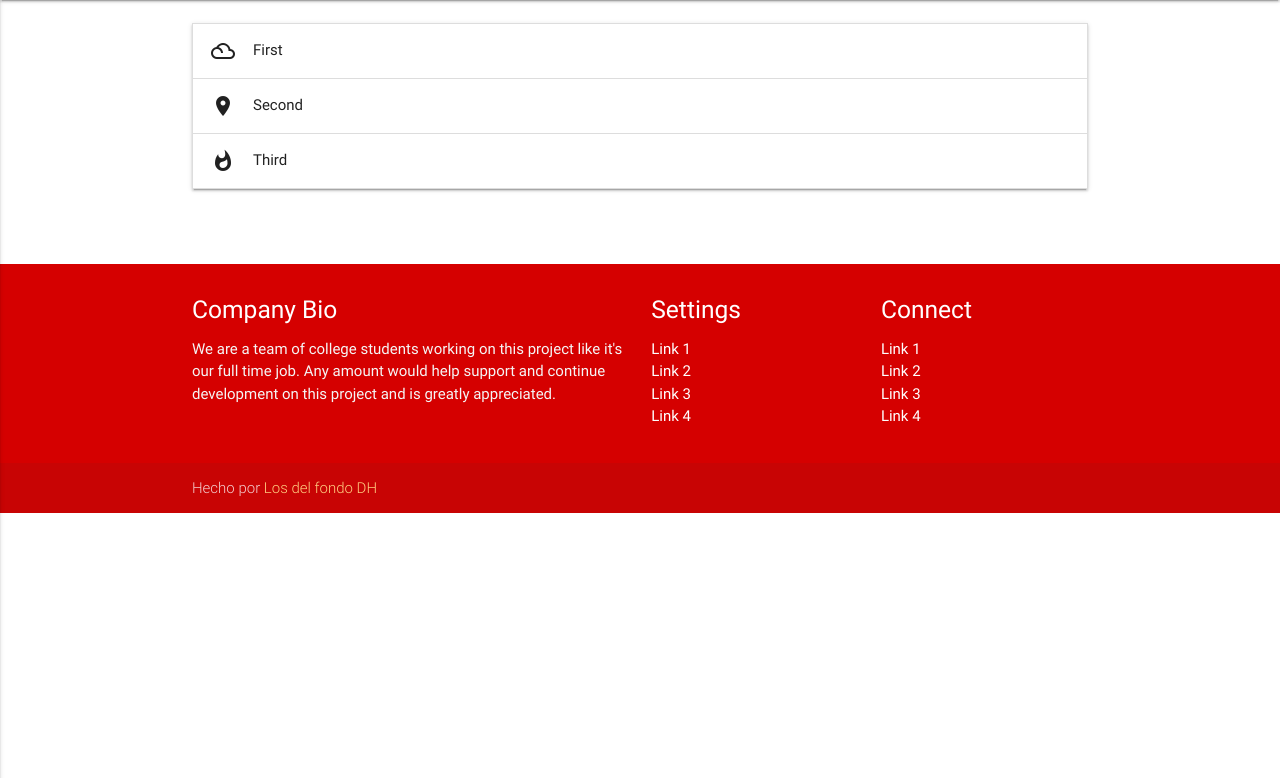
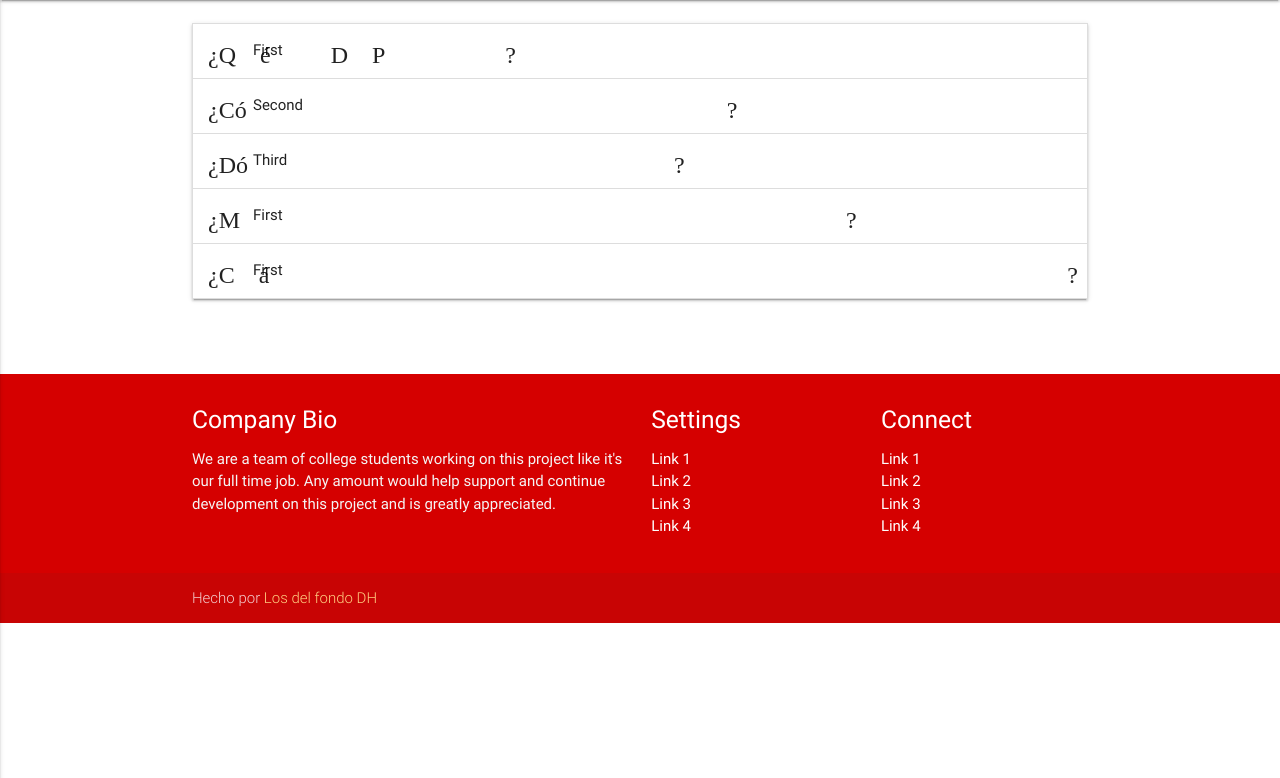
Before and after one commit to lmancuso/deprevia, a PHP site: page /faqs.php in a window 1280 px wide. Shown: the part 64-842 px from the top of the page. Run offline with PHP 8.4, Linux system fonts and the light colour scheme; some libraries are stand-ins or nearby versions.

Commit message:
Cambio titulo de faqs

```diff
--- a/faqs.php
+++ b/faqs.php
@@ -19,15 +19,23 @@
 
       <ul class="collapsible" data-collapsible="accordion">
     <li>
-      <div class="collapsible-header"><i class="material-icons">filter_drama</i>First</div>
+      <div class="collapsible-header"><i class="material-icons">¿Qué es DePrevia?</i>First</div>
       <div class="collapsible-body"><span>Lorem ipsum dolor sit amet, consectetur adipisicing elit. Expedita mollitia facilis deserunt placeat nesciunt itaque velit, consequatur consectetur, dolorem aliquid voluptas! Quia excepturi odio pariatur ipsam sapiente ea. Excepturi, deleniti!</span></div>
     </li>
     <li>
-      <div class="collapsible-header"><i class="material-icons">place</i>Second</div>
+      <div class="collapsible-header"><i class="material-icons">¿Cómo puedo crear un grupo?</i>Second</div>
       <div class="collapsible-body"><span>Lorem ipsum dolor sit amet, consectetur adipisicing elit. Expedita mollitia facilis deserunt placeat nesciunt itaque velit, consequatur consectetur, dolorem aliquid voluptas! Quia excepturi odio pariatur ipsam sapiente ea. Excepturi, deleniti!</span></div>
     </li>
     <li>
-      <div class="collapsible-header"><i class="material-icons">whatshot</i>Third</div>
+      <div class="collapsible-header"><i class="material-icons">¿Dónde aparece mi grupo?</i>Third</div>
+      <div class="collapsible-body"><span>Lorem ipsum dolor sit amet, consectetur adipisicing elit. Expedita mollitia facilis deserunt placeat nesciunt itaque velit, consequatur consectetur, dolorem aliquid voluptas! Quia excepturi odio pariatur ipsam sapiente ea. Excepturi, deleniti!</span></div>
+    </li>
+    <li>
+      <div class="collapsible-header"><i class="material-icons">¿Mi grupo es visible para todos?</i>First</div>
+      <div class="collapsible-body"><span>Lorem ipsum dolor sit amet, consectetur adipisicing elit. Expedita mollitia facilis deserunt placeat nesciunt itaque velit, consequatur consectetur, dolorem aliquid voluptas! Quia excepturi odio pariatur ipsam sapiente ea. Excepturi, deleniti!</span></div>
+    </li>
+    <li>
+      <div class="collapsible-header"><i class="material-icons">¿Cuántos integrantes puede tener un grupo?</i>First</div>
       <div class="collapsible-body"><span>Lorem ipsum dolor sit amet, consectetur adipisicing elit. Expedita mollitia facilis deserunt placeat nesciunt itaque velit, consequatur consectetur, dolorem aliquid voluptas! Quia excepturi odio pariatur ipsam sapiente ea. Excepturi, deleniti!</span></div>
     </li>
   </ul>
```
